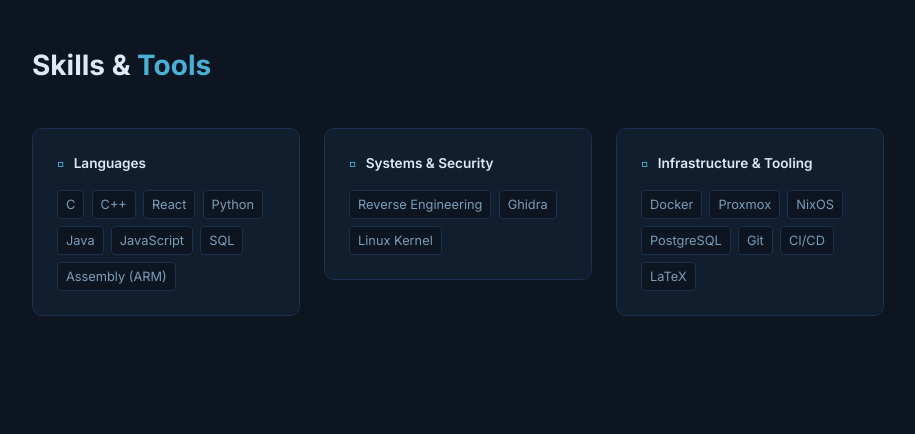
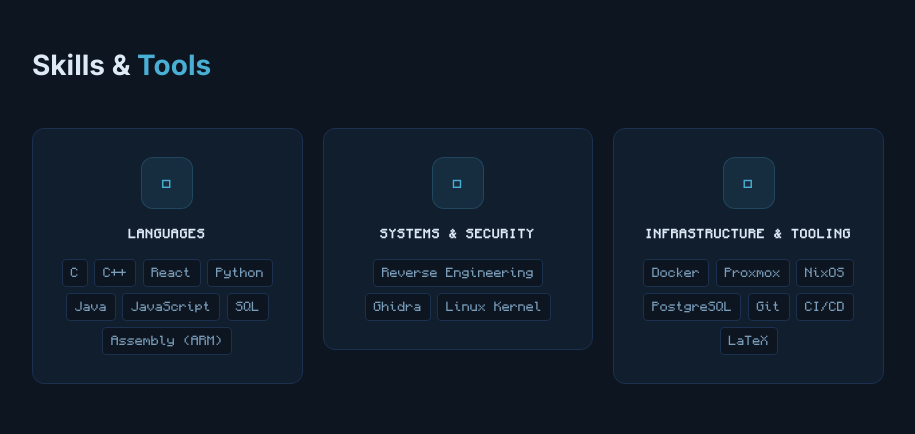
Before and after one commit to jmtorr3/jmtorr3.github.io, a React (Vite) app: page / in a window 1280 px wide. Shown: the part 3980-4414 px from the top of the page, without its empty margins (182-1097 px from the left). Built offline with nearby package versions, Linux system fonts and the light colour scheme; a web font is replaced by a local one.

Commit message:
fixed up skills and tools section

```diff
--- a/src/components/Skills.css
+++ b/src/components/Skills.css
@@ -1,44 +1,92 @@
 .skills-grid {
   display: grid;
   grid-template-columns: repeat(3, 1fr);
-  gap: 1.5rem;
-  margin-bottom: 3rem;
+  gap: 1.25rem;
 }
 
 .skill-group {
   background: var(--bg-card);
   border: 1px solid var(--border);
-  border-radius: 10px;
-  padding: 1.5rem;
+  border-radius: 12px;
+  padding: 1.75rem 1.5rem;
+  display: flex;
+  flex-direction: column;
+  align-items: center;
+  text-align: center;
+  gap: 1rem;
+  transition: border-color 0.25s, box-shadow 0.25s, background 0.25s;
+  position: relative;
+  overflow: hidden;
 }
 
-.skill-group-header {
+.skill-group::before {
+  content: '';
+  position: absolute;
+  top: 0;
+  left: 0;
+  right: 0;
+  height: 2px;
+  background: linear-gradient(90deg, transparent, var(--accent), transparent);
+  opacity: 0;
+  transition: opacity 0.25s;
+}
+
+.skill-group:hover {
+  border-color: var(--accent-dim);
+  background: var(--bg-card-hover);
+  box-shadow: 0 0 30px var(--accent-glow);
+}
+
+.skill-group:hover::before {
+  opacity: 1;
+}
+
+/* Icon */
+.skill-icon-wrap {
+  width: 52px;
+  height: 52px;
+  border-radius: 12px;
+  background: rgba(74, 175, 212, 0.1);
+  border: 1px solid rgba(74, 175, 212, 0.2);
   display: flex;
   align-items: center;
-  gap: 0.5rem;
-  margin-bottom: 1rem;
+  justify-content: center;
+  transition: background 0.25s, box-shadow 0.25s;
+}
+
+.skill-group:hover .skill-icon-wrap {
+  background: rgba(74, 175, 212, 0.18);
+  box-shadow: 0 0 16px var(--accent-glow);
 }
 
 .skill-icon {
   font-family: 'MonocraftNF', monospace;
-  font-size: 0.9rem;
+  font-size: 1.4rem;
   color: var(--accent);
+  line-height: 1;
 }
 
+/* Category */
 .skill-category {
-  font-size: 0.85rem;
+  font-family: var(--font-mono);
+  font-size: 0.72rem;
   font-weight: 600;
   color: var(--text);
+  letter-spacing: 0.08em;
+  text-transform: uppercase;
 }
 
+/* Tags */
 .skill-tags {
   display: flex;
   flex-wrap: wrap;
-  gap: 0.45rem;
+  gap: 0.4rem;
+  justify-content: center;
 }
 
 .skill-tag {
-  font-size: 0.8rem;
+  font-size: 0.75rem;
+  font-family: var(--font-mono);
   color: var(--text-muted);
   background: var(--bg);
   border: 1px solid var(--border);
@@ -48,39 +96,8 @@
 }
 
 .skill-group:hover .skill-tag {
-  border-color: rgba(124, 106, 247, 0.25);
+  border-color: rgba(74, 175, 212, 0.3);
   color: var(--text);
-}
-
-.community-block {
-  padding-top: 1rem;
-}
-
-.community-card {
-  background: var(--bg-card);
-  border: 1px solid var(--border);
-  border-left: 3px solid var(--accent);
-  border-radius: 6px;
-  padding: 1.25rem 1.5rem;
-  margin-top: 0.75rem;
-}
-
-.community-title {
-  font-weight: 600;
-  color: var(--text);
-  margin-bottom: 0.4rem;
-  font-size: 0.95rem;
-}
-
-.community-desc {
-  font-size: 0.85rem;
-  color: var(--text-muted);
-  line-height: 1.65;
-}
-
-.community-desc strong {
-  color: var(--green);
-  font-weight: 600;
 }
 
 @media (max-width: 640px) {
--- a/src/components/Skills.jsx
+++ b/src/components/Skills.jsx
@@ -32,10 +32,10 @@ export default function Skills() {
         {skillGroups.map((g, i) => (
           <FadeIn key={g.category} delay={i * 80}>
             <div className="skill-group">
-              <div className="skill-group-header">
-                <span className="skill-icon nf">{g.icon}</span>
-                <span className="skill-category">{g.category}</span>
+              <div className="skill-icon-wrap">
+                <span className="skill-icon">{g.icon}</span>
               </div>
+              <span className="skill-category">{g.category}</span>
               <div className="skill-tags">
                 {g.skills.map((s) => (
                   <span key={s} className="skill-tag">{s}</span>
```
Also changed, not shown: 1 other file (tests, documents, lock files or other folders).
